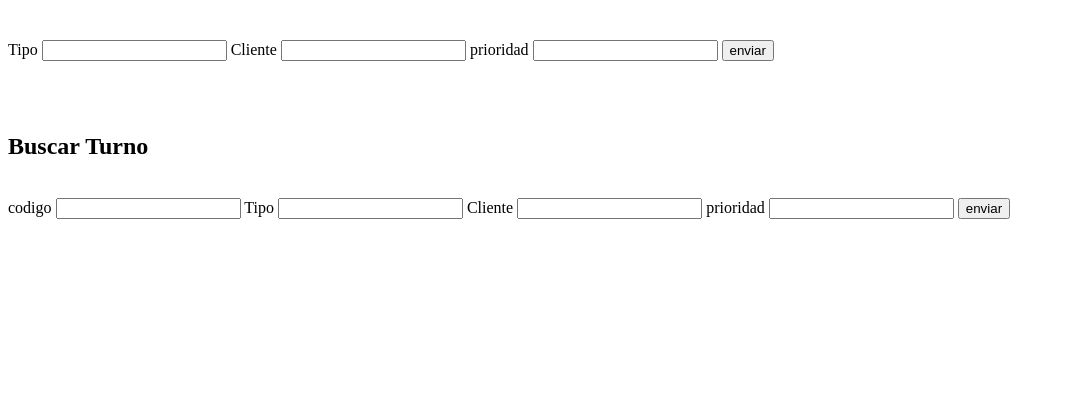
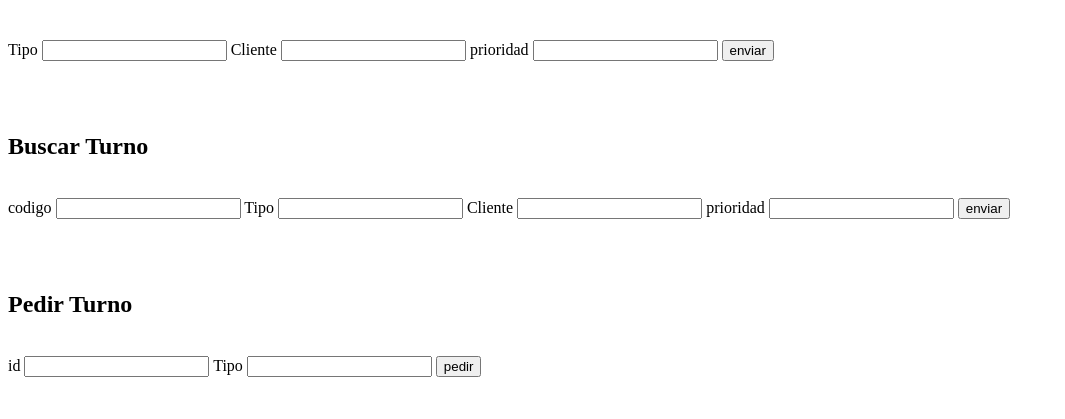
Before and after one commit to Rhazek12/wwwproject, a Django app: page / in a window 1280 px wide. Shown: the part 2718-3137 px from the top of the page, without its empty margins (0-1065 px from the left). Before the commit the page ends 2937 px from the top, so only its background shows below. Run offline with Django 4.2, Linux system fonts and the light colour scheme.

Commit message:
lista priorizacion de turnos

```diff
--- a/backend/templates/pruebas.html
+++ b/backend/templates/pruebas.html
@@ -209,5 +209,16 @@
             <input type="submit" value="enviar">
         </form>
         <br>
+        <br>
+        <h2>Pedir Turno</h2>
+        <br>
+        <form action="pedir_turno/" method="GET">
+            <label>id</label>
+            <input type="text" name="id_sede_caja">
+            <label>Tipo</label>
+            <input type="text" name="tipo">
+            <input type="submit" value="pedir">
+        </form>
+        <br>
     </body>
 </html>
--- a/backend/views.py
+++ b/backend/views.py
@@ -6,6 +6,13 @@ from .forms import *
 from datetime import datetime
 
 # Create your views here.
+#Variables globales
+lista_turnos = []
+lista_g = []
+lista_ie = []
+lista_s = []
+lista_d = []
+lista_vip = []
 
 #SOLO PARA HACER PRUEBAS EN EL BACKEND:
 
@@ -429,18 +436,15 @@ def eliminar_atencion(request):
         return JsonResponse(False, safe=False)
 
 
-def crear_atencion(request):
+def crear_atencion(turno_atendido,sede_caja_que_atiende):
 
-    datos = atencion_form()
+    if (turno_atendido and sede_caja_que_atiende):
+        datos = True
 
-    if (request.method == "GET"):
-        datos = atencion_form(request.GET)
+        if (datos == True):
 
-        if datos.is_valid():
-            id_sede_caja= request.GET["id_sede_caja"]
-            id_turno= request.GET["id_turno"]
-            var_sede_caja =get_object_or_404(sede_caja, id = id_sede_caja)
-            var_turno =get_object_or_404(turno, id = id_turno)
+            var_turno= get_object_or_404(turno, id = turno_atendido)
+            var_sede_caja =get_object_or_404(sede_caja, id = sede_caja_que_atiende)
             var_atencion= atencion()
             var_atencion.id_turno= var_turno
             var_atencion.id_sede_caja = var_sede_caja
@@ -616,6 +620,9 @@ def crear_turno(request):
                 var_turno.id_cliente = var_cliente
                 var_turno.codigo = codigo_generado
                 var_turno.save()
+                #Aquí se almacena el turno en la lista
+                turno_lista = {codigo_generado : datos.cleaned_data['tipo']}
+                almacenar_turno(turno_lista, prioridad_dada)
             else:
                 codigo_generado = 1
                 var_turno= turno()
@@ -624,12 +631,195 @@ def crear_turno(request):
                 var_turno.id_cliente = var_cliente
                 var_turno.codigo = codigo_generado
                 var_turno.save()
+                #Aquí se almacena el turno en la lista
+                turno_lista = {codigo_generado : datos.cleaned_data['tipo']}
+                limpiar_listas()
+                almacenar_turno(turno_lista,prioridad_dada)
 
             return JsonResponse(True, safe=False)
         else:
-            return JsonResponse('hola', safe=False)
+            return JsonResponse(False, safe=False)
 
-    return JsonResponse('hola2', safe=False)
+    return JsonResponse(False, safe=False)
 #------------------------------------------------------------------------------------------
 
 #PRIORIDAD DE TURNO
+
+def almacenar_turno(turno_nuevo, prioridad):
+
+    global lista_turnos
+    global lista_g
+    global lista_ie
+    global lista_s
+    global lista_d
+    global lista_vip
+    lista_turnos.append(turno_nuevo)
+    elementos = [*turno_nuevo.values() ]
+    if(elementos[0] == "G"):
+        lista_g.append(turno_nuevo)
+        print ("es de tipo g")
+    elif(elementos[0] == "IE"):
+        lista_ie.append(turno_nuevo)
+        print ("es de tipo ie")
+    elif(elementos[0] == "S"):
+        lista_s.append(turno_nuevo)
+        print ("es de tipo s")
+    elif(elementos[0] == "D"):
+        lista_d.append(turno_nuevo)
+        print ("es de tipo d")
+    else:
+        print ("tipo no valido")
+
+    if(prioridad == True):
+        lista_vip.append(turno_nuevo)
+        print ("es vip el cabron")
+
+    print("lista:" + str(lista_turnos))
+    print("lista g:" + str(lista_g))
+    print("lista ie:" + str(lista_ie))
+    print("lista s:" + str(lista_s))
+    print("lista d:" + str(lista_d))
+    print("lista vip:" + str(lista_vip))
+    return lista_turnos
+
+def pedir_turno(request):
+
+    siguiente_turno = {}
+    global lista_turnos
+    global lista_g
+    global lista_ie
+    global lista_s
+    global lista_d
+    global lista_vip
+    tipo_de_caja = request.GET["tipo"]
+    if(tipo_de_caja == 'G'):
+        if(len(lista_g)>0):
+            siguiente_turno= lista_g.pop(0)
+            lista_turnos.remove(siguiente_turno)
+            if (lista_vip.count(siguiente_turno)>0):
+                lista_vip.remove(siguiente_turno)
+        elif(len(lista_turnos)>0):
+            siguiente_turno = lista_turnos.pop(0)
+            if (lista_vip.count(siguiente_turno)>0):
+                lista_vip.remove(siguiente_turno)
+            if (lista_ie.count(siguiente_turno)>0):
+                lista_ie.remove(siguiente_turno)
+            if (lista_s.count(siguiente_turno)>0):
+                lista_s.remove(siguiente_turno)
+            if (lista_d.count(siguiente_turno)>0):
+                lista_d.remove(siguiente_turno)
+        else:
+            print("no hay turnos por atender")
+    elif(tipo_de_caja == 'IE'):
+        if(len(lista_ie)>0):
+            siguiente_turno = lista_ie.pop(0)
+            lista_turnos.remove(siguiente_turno)
+            if (lista_vip.count(siguiente_turno)>0):
+                lista_vip.remove(siguiente_turno)
+        elif(len(lista_turnos)>0):
+            siguiente_turno = lista_turnos.pop(0)
+            if (lista_vip.count(siguiente_turno)>0):
+                lista_vip.remove(siguiente_turno)
+            if (lista_g.count(siguiente_turno)>0):
+                lista_g.remove(siguiente_turno)
+            if (lista_s.count(siguiente_turno)>0):
+                lista_s.remove(siguiente_turno)
+            if (lista_d.count(siguiente_turno)>0):
+                lista_d.remove(siguiente_turno)
+        else:
+            print("no hay turnos por atender")
+    elif(tipo_de_caja == 'S'):
+        if(len(lista_s)>0):
+            siguiente_turno = lista_s.pop(0)
+            lista_turnos.remove(siguiente_turno)
+            if (lista_vip.count(siguiente_turno)>0):
+                lista_vip.remove(siguiente_turno)
+        elif(len(lista_turnos)>0):
+            siguiente_turno = lista_turnos.pop(0)
+            if (lista_vip.count(siguiente_turno)>0):
+                lista_vip.remove(siguiente_turno)
+            if (lista_ie.count(siguiente_turno)>0):
+                lista_ie.remove(siguiente_turno)
+            if (lista_g.count(siguiente_turno)>0):
+                lista_g.remove(siguiente_turno)
+            if (lista_d.count(siguiente_turno)>0):
+                lista_d.remove(siguiente_turno)
+        else:
+            print("no hay turnos por atender")
+    elif(tipo_de_caja == 'D'):
+        if(len(lista_d)>0):
+            siguiente_turno = lista_d.pop(0)
+            lista_turnos.remove(siguiente_turno)
+            if (lista_vip.count(siguiente_turno)>0):
+                lista_vip.remove(siguiente_turno)
+        elif(len(lista_turnos)>0):
+            siguiente_turno = lista_turnos.pop(0)
+            if (lista_vip.count(siguiente_turno)>0):
+                lista_vip.remove(siguiente_turno)
+            if (lista_ie.count(siguiente_turno)>0):
+                lista_ie.remove(siguiente_turno)
+            if (lista_s.count(siguiente_turno)>0):
+                lista_s.remove(siguiente_turno)
+            if (lista_g.count(siguiente_turno)>0):
+                lista_g.remove(siguiente_turno)
+        else:
+            print("no hay turnos por atender")
+    elif(tipo_de_caja == 'VIP'):
+        if(len(lista_vip)>0):
+            siguiente_turno = lista_vip.pop(0)
+            lista_turnos.remove(siguiente_turno)
+            if (lista_g.count(siguiente_turno)>0):
+                lista_g.remove(siguiente_turno)
+            if (lista_ie.count(siguiente_turno)>0):
+                lista_ie.remove(siguiente_turno)
+            if (lista_s.count(siguiente_turno)>0):
+                lista_s.remove(siguiente_turno)
+            if (lista_d.count(siguiente_turno)>0):
+                lista_d.remove(siguiente_turno)
+        elif(len(lista_turnos)>0):
+            siguiente_turno = lista_turnos.pop(0)
+            if (lista_g.count(siguiente_turno)>0):
+                lista_g.remove(siguiente_turno)
+            if (lista_ie.count(siguiente_turno)>0):
+                lista_ie.remove(siguiente_turno)
+            if (lista_s.count(siguiente_turno)>0):
+                lista_s.remove(siguiente_turno)
+            if (lista_d.count(siguiente_turno)>0):
+                lista_d.remove(siguiente_turno)
+        else:
+            print("no hay turnos por atender")
+    else:
+        print("tipo incorrecto")
+    print(siguiente_turno)
+    siguiente_turno_tipo = [*siguiente_turno.values()]
+    siguiente_turno_codigo =[*siguiente_turno.keys() ]
+    turno_json = {"tipo":str(siguiente_turno_tipo[0]),"codigo":int(siguiente_turno_codigo[0])}
+
+    #creando registro de atención
+    turnos = list(turno.objects.filter(codigo=int(siguiente_turno_codigo[0]), tipo=str(siguiente_turno_tipo[0])).values())
+    elemento_turnos = turnos[0]
+    turno_id =elemento_turnos["id"]
+    print(turno_id)
+    id_de_sede_caja = request.GET["id_sede_caja"]
+    crear_atencion(turno_id,id_de_sede_caja)
+
+    return JsonResponse(turno_json, safe=False)
+
+def limpiar_listas():
+    global lista_turnos
+    lista_turnos.clear()
+    global lista_g
+    lista_g.clear()
+    global lista_ie
+    lista_ie.clear()
+    global lista_s
+    lista_s.clear()
+    global lista_d
+    lista_d.clear()
+    global lista_vip
+    lista_vip.clear()
+    return True
+
+#------------------------------------------------------------------------------------------
+
+#ESTADISTICAS
--- a/www_project/urls.py
+++ b/www_project/urls.py
@@ -51,5 +51,6 @@ urlpatterns = [
     path('crear_turno/', views.crear_turno),
     path('eliminar_turno/', views.eliminar_turno),
     path('editar_turno/', views.editar_turno),
+    path('pedir_turno/', views.pedir_turno),
     path('',views.busqueda_test),
 ]
```
